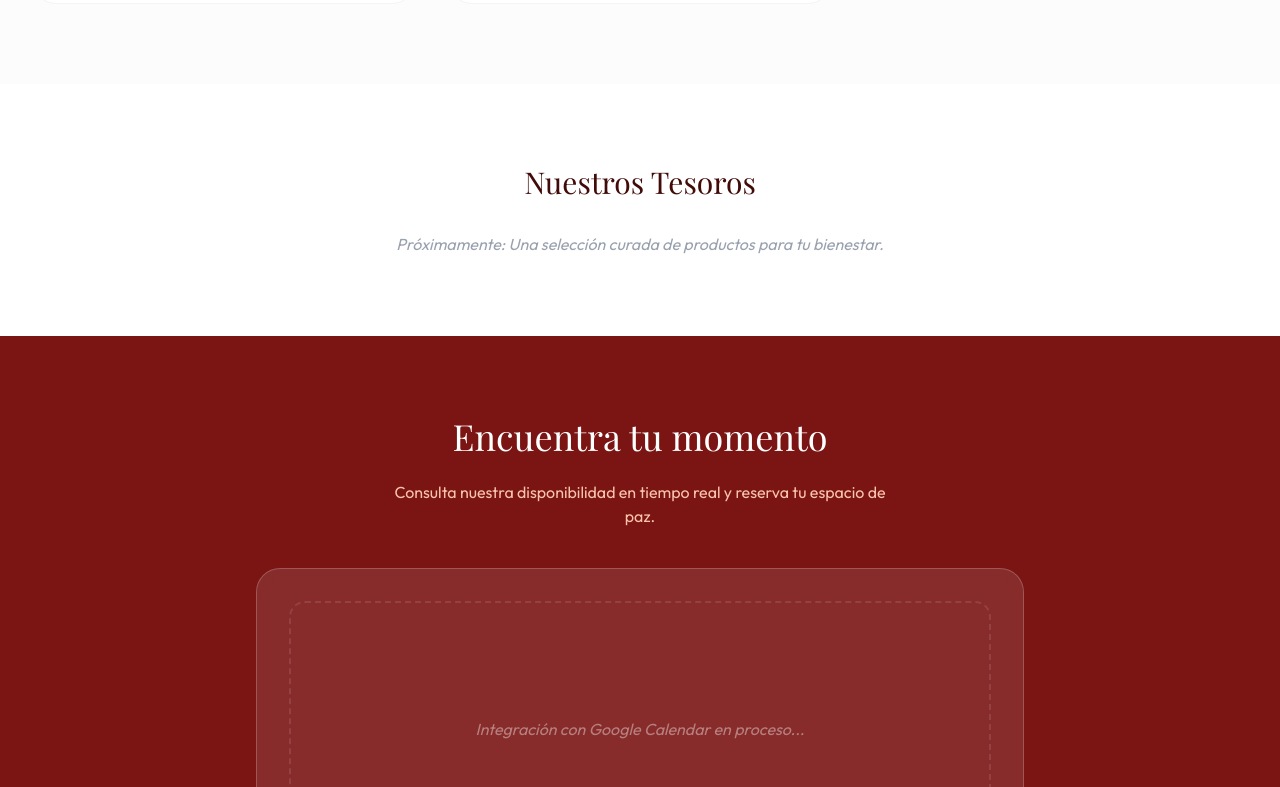
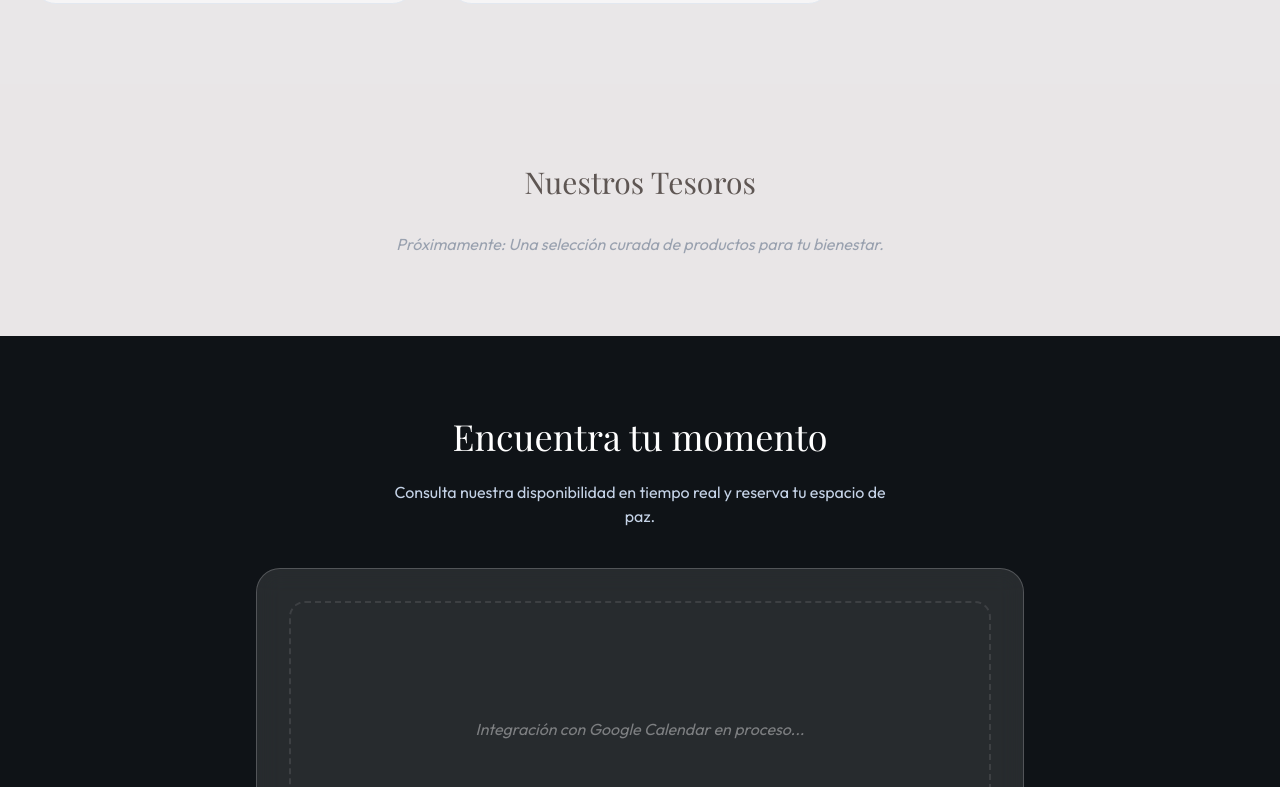
Before and after one commit to bytokioarserver0001/byTokioDemo001, a React app in the folder frontend/: page / in a window 1280 px wide. Shown: the part 1577-2364 px from the top of the page. Built offline with nearby package versions, Linux system fonts and the light colour scheme; no server answers; the HTML template or start-up script is replaced by a standard one; a web font is replaced by a local one.

Commit message:
Update theme to Urban slate palette

```diff
--- a/frontend/src/App.jsx
+++ b/frontend/src/App.jsx
@@ -5,7 +5,7 @@ import Services from './components/Services'
 
 function App() {
   return (
-    <div className="min-h-screen bg-white">
+    <div className="min-h-screen">
       <Navbar />
       <main>
         <Hero />
--- a/frontend/src/components/Navbar.jsx
+++ b/frontend/src/components/Navbar.jsx
@@ -9,7 +9,7 @@ const Navbar = () => {
 
   return (
     <>
-      <nav className="fixed top-0 w-full z-50 bg-white/80 backdrop-blur-md border-b border-gray-100">
+      <nav className="fixed top-0 w-full z-50 bg-slate-100/80 backdrop-blur-md border-b border-gray-200">
         <div className="max-w-7xl mx-auto px-4 sm:px-6 lg:px-8">
           <div className="flex justify-between h-16 items-center">
             <div className="flex-shrink-0 flex items-center">
--- a/frontend/src/components/Services.jsx
+++ b/frontend/src/components/Services.jsx
@@ -13,7 +13,7 @@ const iconMap = {
 
 const Services = () => {
   return (
-    <section id="experiencias" className="py-20 bg-gray-50/50">
+    <section id="experiencias" className="py-20 bg-slate-100/30">
       <div className="max-w-7xl mx-auto px-4 sm:px-6 lg:px-8">
         <div className="text-center mb-16">
           <h2 className="text-4xl font-serif text-primary-950 mb-4">Nuestras Experiencias</h2>
@@ -30,7 +30,7 @@ const Services = () => {
                 whileInView={{ opacity: 1, scale: 1 }}
                 transition={{ delay: index * 0.1 }}
                 viewport={{ once: true }}
-                className="bg-white p-8 rounded-3xl border border-gray-100 hover:border-primary-100 transition-all group"
+                className="bg-white/60 backdrop-blur-sm p-8 rounded-3xl border border-slate-200 hover:border-primary-300 transition-all group"
               >
                 <div className="w-12 h-12 bg-primary-50 rounded-2xl flex items-center justify-center text-primary-600 mb-6 group-hover:bg-primary-600 group-hover:text-white transition-colors">
                   <Icon size={24} />
--- a/frontend/src/index.css
+++ b/frontend/src/index.css
@@ -5,22 +5,30 @@
   --font-serif: "Playfair Display", serif;
   --font-sans: "Outfit", sans-serif;
 
-  --color-primary-50: #FFF3ED;
-  --color-primary-100: #FEE3D6;
-  --color-primary-200: #FCC3AC;
-  --color-primary-300: #FA9A77;
-  --color-primary-400: #F76540;
-  --color-primary-500: #F54927;
-  --color-primary-600: #E62510;
-  --color-primary-700: #BE1810;
-  --color-primary-800: #971515;
-  --color-primary-900: #7A1514;
-  --color-primary-950: #420B09;
+  --color-slate-100: #E9E6E7;
+  --color-slate-900: #5E5653;
+  --color-primary-500: #6B7C98;
+  --color-primary-600: #5A6A85;
+  --color-accent-blue: #7B7F8A;
+  --color-neutral-taupe: #AB978C;
+
+  /* Redefining primary scale based on the new palette */
+  --color-primary-50: #F1F4F9;
+  --color-primary-100: #E2E9F3;
+  --color-primary-200: #C5D3E7;
+  --color-primary-300: #A8BDDB;
+  --color-primary-400: #8BA7CF;
+  /* 500 is #6B7C98 */
+  --color-primary-700: #49566F;
+  --color-primary-800: #2C3543;
+  --color-primary-900: #0F1317;
 }
 
 :root {
   font-family: var(--font-sans);
   scroll-behavior: smooth;
+  background-color: var(--color-slate-100);
+  color: var(--color-slate-900);
 }
 
 h1, h2, h3, .font-serif {
```
